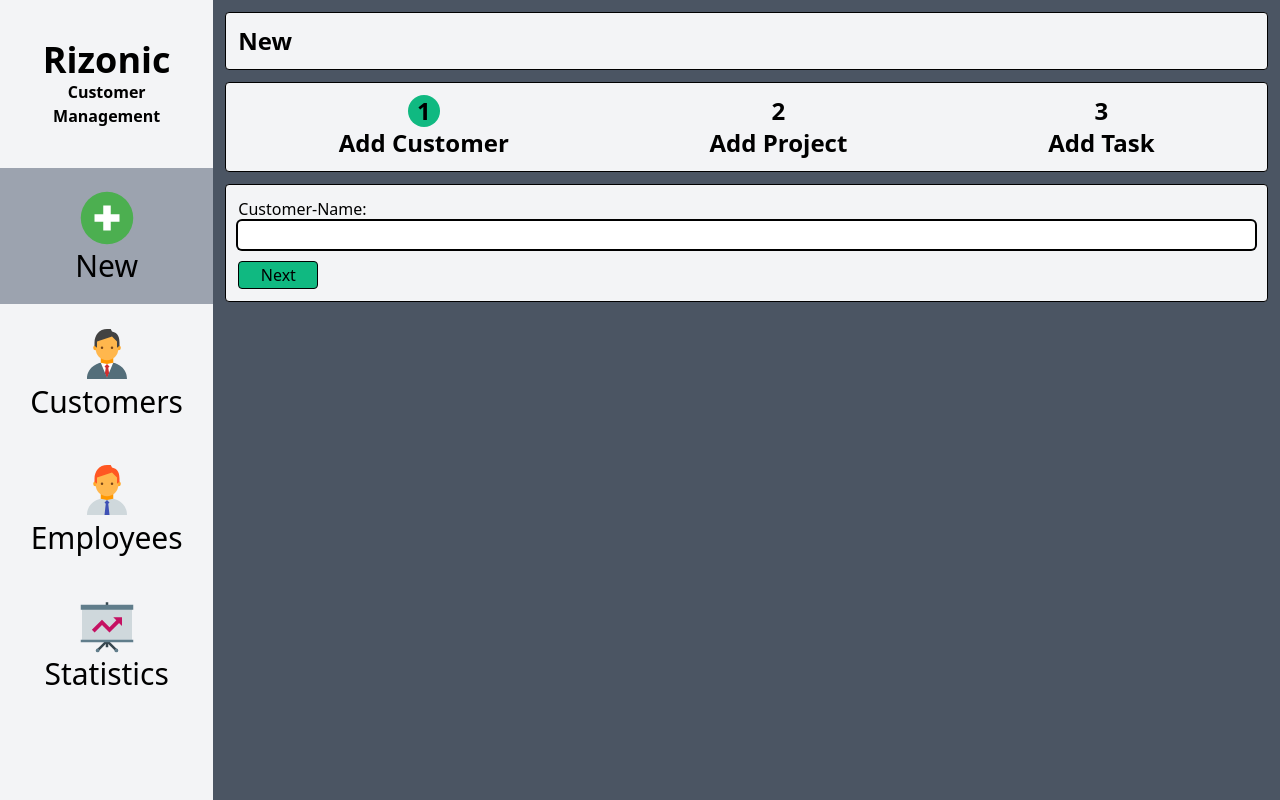
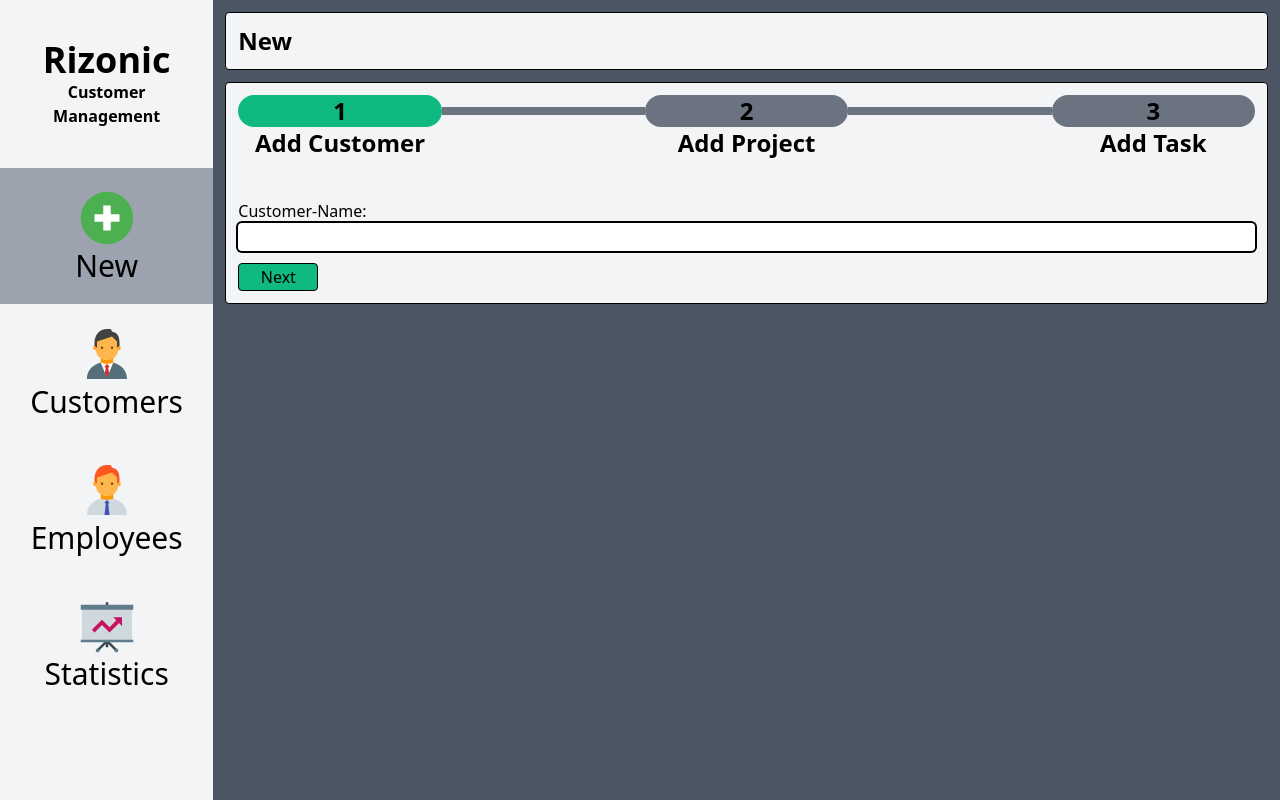
Before and after one commit to brudijoe/rizonic, a React (Create React App) app: page /new in a window 1280 px wide. Built offline with nearby package versions, Linux system fonts and the light colour scheme.

Commit message:
main/redesign_multistepper_and_add_previous_button

```diff
--- a/src/components/App/MultiStepper/New.tsx
+++ b/src/components/App/MultiStepper/New.tsx
@@ -27,21 +27,33 @@ const New = () => {
   const [isAddProjectStepActive, setIsAddProjectStepActive] = useState(false);
   const [isAddTaskStepActive, setIsAddTaskStepActive] = useState(false);
 
-  const handleNextClick = () => {
-    if (customerName.length > 0) {
-      if (isAddCustomerStepActive) {
+  const handlePreviousClick = () => {
+    if (isAddProjectStepActive) {
+      setIsAddTaskStepActive(false);
+      setIsAddProjectStepActive(false);
+      setIsAddCustomerStepActive(true);
+    }
+    if (isAddTaskStepActive) {
+      setIsAddTaskStepActive(false);
       setIsAddProjectStepActive(true);
       setIsAddCustomerStepActive(false);
     }
-      if (isAddProjectStepActive) {
+  };
+
+  const handleNextClick = () => {
+    if (customerName.length > 0 && isAddCustomerStepActive) {
+      setIsAddProjectStepActive(true);
+      setIsAddCustomerStepActive(false);
+    }
+    if (projectName.length > 0 && isAddProjectStepActive) {
       setIsAddTaskStepActive(true);
       setIsAddProjectStepActive(false);
-      }
     }
   };
 
   const onSaveMultiStepperClicked = async () => {
-    if (customerName.length > 1) {
+    // TODO Taskname should be > 0
+    if (customerName.length > 0) {
       try {
         const resultAction = await dispatch(
           customerAdded({
@@ -77,40 +89,55 @@ const New = () => {
       <div className="p-3 mb-3 bg-gray-100 rounded border border-black">
         <h1 className="text-2xl font-bold">New</h1>
       </div>
-      <div className="flex flex-row justify-around p-3 mb-3 bg-gray-100 rounded border border-black">
-        <div className="flex flex-col items-center">
-          <h1 className="text-2xl font-bold bg-green-500 rounded-full w-8 text-center">
+      <div className="flex flex-col p-3 mb-3 bg-gray-100 rounded border border-black">
+        <div className="flex flex-row items-center">
+          <h1 className="w-1/5 text-2xl font-bold bg-green-500 rounded-full text-center">
             1
           </h1>
-          <h1 className="text-2xl font-bold">Add Customer</h1>
-        </div>
-        <div className="flex flex-col items-center">
+
+          <hr
+            className={
+              isAddCustomerStepActive
+                ? "w-1/5 border-t-8 border-gray-500"
+                : "w-1/5 border-t-8 border-green-500"
+            }
+          />
           <h1
             className={
               isAddProjectStepActive || isAddTaskStepActive
-                ? "text-2xl font-bold bg-green-500 rounded-full w-8 text-center"
-                : "text-2xl font-bold text-center"
+                ? "w-1/5 text-2xl font-bold bg-green-500 rounded-full text-center"
+                : "w-1/5 text-2xl font-bold bg-gray-500 rounded-full text-center"
             }
           >
             2
           </h1>
-          <h1 className="text-2xl font-bold">Add Project</h1>
-        </div>
-        <div className="flex flex-col items-center">
+
+          <hr
+            className={
+              isAddTaskStepActive
+                ? "w-1/5 border-t-8 border-green-500"
+                : "w-1/5 border-t-8 border-gray-500"
+            }
+          />
           <h1
             className={
               isAddTaskStepActive
-                ? "text-2xl font-bold bg-green-500 rounded-full w-8 text-center"
-                : "text-2xl font-bold text-center"
+                ? "w-1/5 text-2xl font-bold bg-green-500 rounded-full text-center"
+                : "w-1/5 text-2xl font-bold bg-gray-500 rounded-full text-center"
             }
           >
             3
           </h1>
-          <h1 className="text-2xl font-bold">Add Task</h1>
-        </div>
         </div>
 
-      <div className="p-3 bg-gray-100 rounded border border-black">
+        <div className="flex flex-row text-center items-center justify-around mb-10">
+          <h1 className="w-1/5 text-2xl font-bold">Add Customer</h1>
+          <hr className="w-1/5 invisible" />
+          <h1 className="w-1/5 text-2xl font-bold">Add Project</h1>
+          <hr className="w-1/5 invisible" />
+          <h1 className="w-1/5 text-2xl font-bold">Add Task</h1>
+        </div>
+
         {isAddCustomerStepActive && (
           <div className="flex flex-col">
             <div className="">Customer-Name:</div>
@@ -123,6 +150,14 @@ const New = () => {
               autoFocus
               data-cy="add-customer-input"
             />
+            <button
+              type="button"
+              className="h-7 w-20 rounded bg-green-500 border-black border hover:bg-green-300"
+              onClick={handleNextClick}
+              data-cy="add-customer-next-button"
+            >
+              Next
+            </button>
           </div>
         )}
         {isAddProjectStepActive && (
@@ -137,6 +172,26 @@ const New = () => {
               autoFocus
               data-cy="add-project-input"
             />
+
+            <div className="flex flex-row">
+              <button
+                type="button"
+                className="mr-3 h-7 w-20 rounded bg-green-500 border-black border hover:bg-green-300"
+                onClick={handlePreviousClick}
+                data-cy="customer-previous-button"
+              >
+                Previous
+              </button>
+
+              <button
+                type="button"
+                className="h-7 w-20 rounded bg-green-500 border-black border hover:bg-green-300"
+                onClick={handleNextClick}
+                data-cy="save-customer-next-button"
+              >
+                Next
+              </button>
+            </div>
           </div>
         )}
         {isAddTaskStepActive && (
@@ -151,10 +206,17 @@ const New = () => {
               autoFocus
               data-cy="add-task-input"
             />
-          </div>
-        )}
 
-        {isAddTaskStepActive ? (
+            <div className="flex flex-row">
+              <button
+                type="button"
+                className="mr-3 h-7 w-20 rounded bg-green-500 border-black border hover:bg-green-300"
+                onClick={handlePreviousClick}
+                data-cy="customer-previous-button"
+              >
+                Previous
+              </button>
+
               <button
                 type="button"
                 className="h-7 w-20 rounded bg-green-500 border-black border hover:bg-green-300"
@@ -163,15 +225,8 @@ const New = () => {
               >
                 Save
               </button>
-        ) : (
-          <button
-            type="button"
-            className="h-7 w-20 rounded bg-green-500 border-black border hover:bg-green-300"
-            onClick={handleNextClick}
-            data-cy="add-customer-next-button"
-          >
-            Next
-          </button>
+            </div>
+          </div>
         )}
       </div>
     </div>
```
Lines whose indentation alone changed are shown as unchanged.
